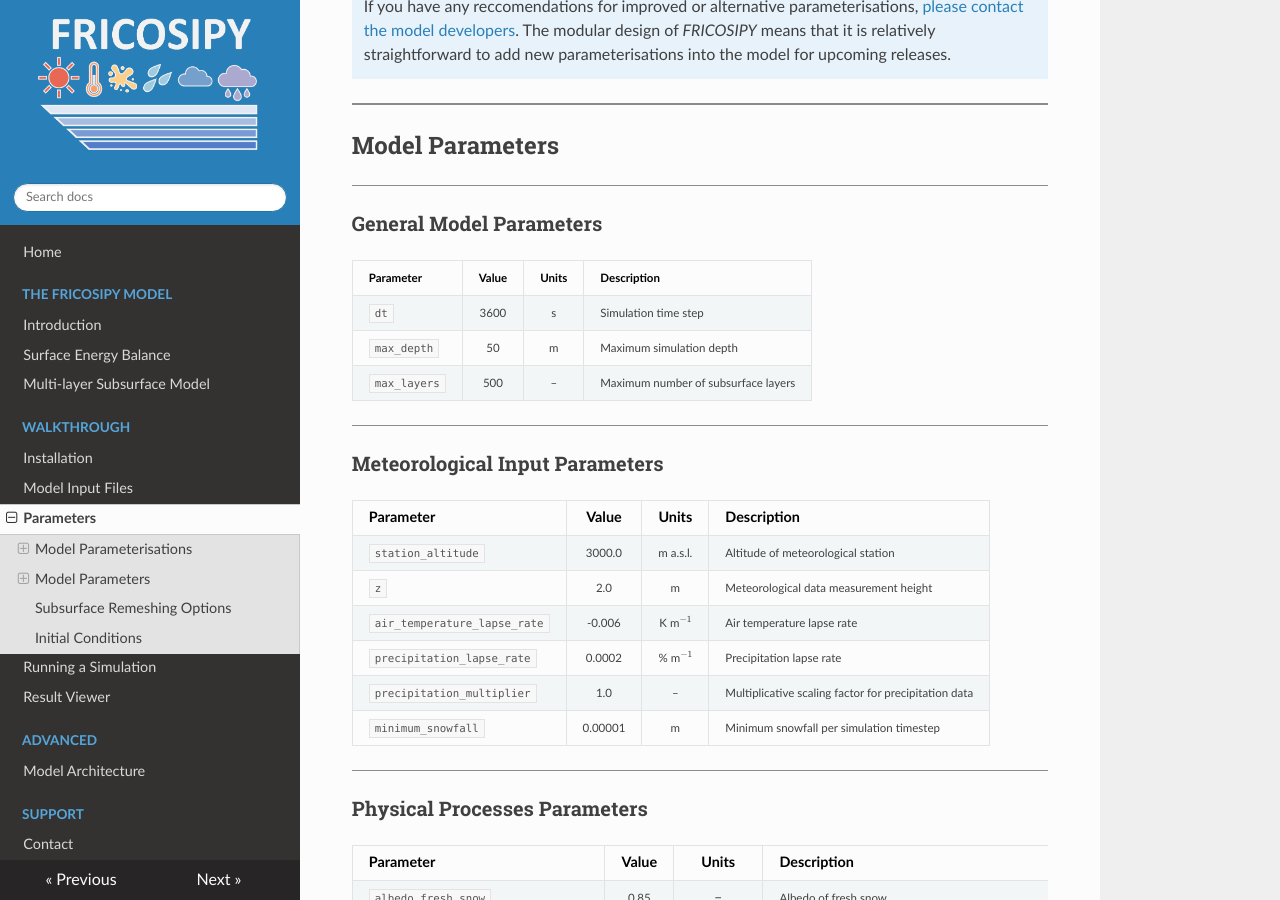
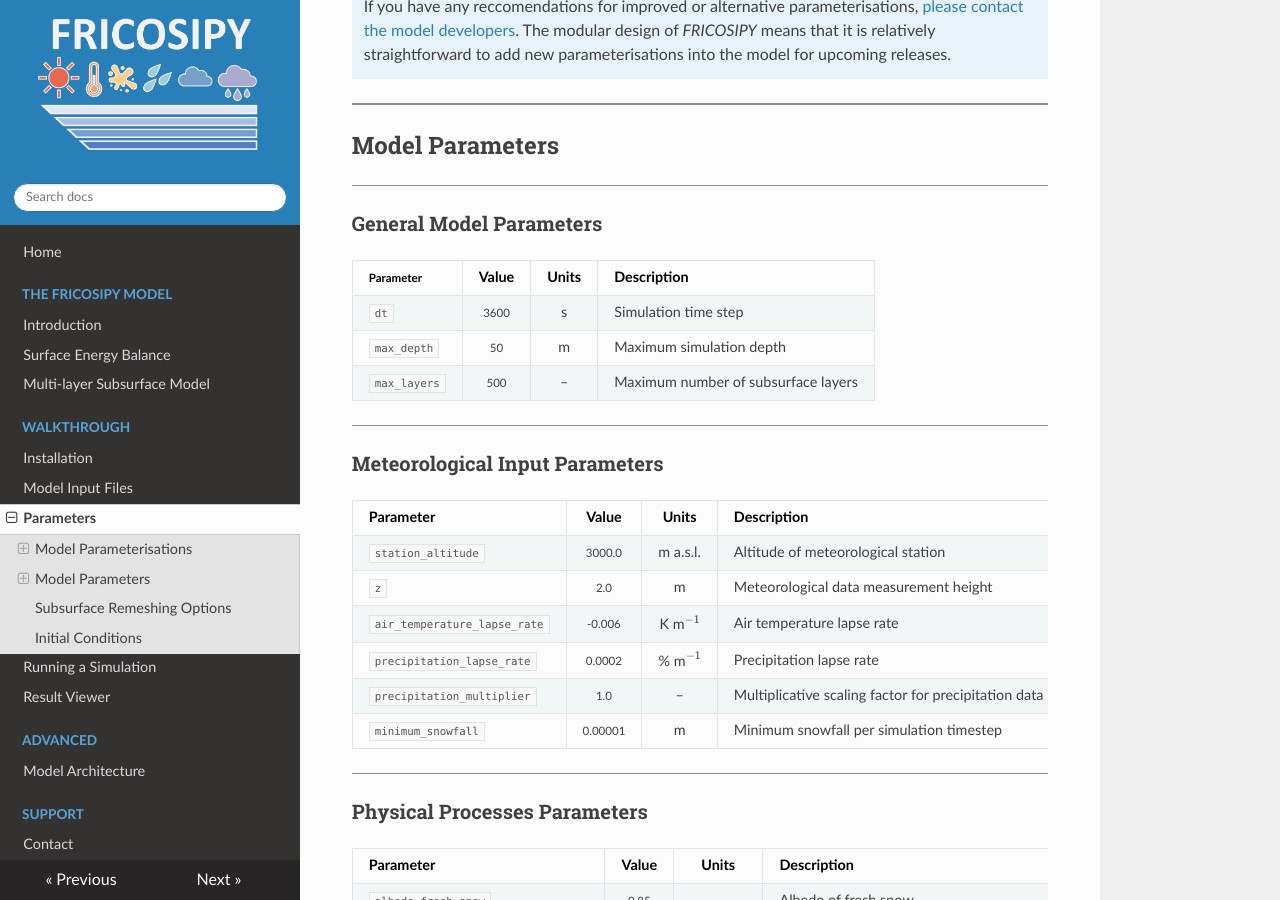
Before and after one commit to MarcusGastaldello/FRICOSIPY, an MkDocs documentation site: the page built from docs/parameters.md, in a window 1280 px wide and 900 px high, scrolled down 1329 px. Built offline with MkDocs 1.6.1, drawn with Linux system fonts in a browser that asks for light colours.

Commit message:
Update parameters.md

```diff
--- a/docs/parameters.md
+++ b/docs/parameters.md
@@ -53,11 +53,11 @@
 
 ### General Model Parameters
 
-| <small>Parameter | <small>Value | <small>Units | <small>Description |
+| <small>Parameter | Value | Units | Description |
 |:---|:---:|:---:|---|
-| `dt`          | <small>3600</small> | <small>s | <small>Simulation time step |
-| `max_depth`   | <small>50</small>   | <small>m | <small>Maximum simulation depth |
-| `max_layers`  | <small>500</small>  | <small>– | <small>Maximum number of subsurface layers |
+| `dt`          | <small>3600</small> | s | Simulation time step |
+| `max_depth`   | <small>50</small>   | m | Maximum simulation depth |
+| `max_layers`  | <small>500</small>  | – | Maximum number of subsurface layers |
 
 <hr style="height:1px; background-color:#8b8b8b; border:none;" />
 
@@ -65,12 +65,12 @@
 
 | Parameter | Value | Units | Description |
 |-----|:---:|:---:|---|
-| `station_altitude` | <small>3000.0</small>            | <small>m a.s.l. | <small>Altitude of meteorological station |
-| `z` | <small>2.0</small>                              | <small>m | <small>Meteorological data measurement height |
-| `air_temperature_lapse_rate` | <small>-0.006</small>  | <small>K m$^{-1}$ | <small>Air temperature lapse rate |
-| `precipitation_lapse_rate` | <small>0.0002</small>    | <small>% m$^{-1}$ | <small>Precipitation lapse rate |
-| `precipitation_multiplier` | <small>1.0</small>       | <small>– | <small>Multiplicative scaling factor for precipitation data |
-| `minimum_snowfall` | <small>0.00001</small>           | <small>m | <small>Minimum snowfall per simulation timestep |
+| `station_altitude` | <small>3000.0</small>            | m a.s.l. | Altitude of meteorological station |
+| `z` | <small>2.0</small>                              | m | Meteorological data measurement height |
+| `air_temperature_lapse_rate` | <small>-0.006</small>  | K m$^{-1}$ | Air temperature lapse rate |
+| `precipitation_lapse_rate` | <small>0.0002</small>    | % m$^{-1}$ | Precipitation lapse rate |
+| `precipitation_multiplier` | <small>1.0</small>       | – | Multiplicative scaling factor for precipitation data |
+| `minimum_snowfall` | <small>0.00001</small>           | m | Minimum snowfall per simulation timestep |
 
 <hr style="height:1px; background-color:#8b8b8b; border:none;" />
 
@@ -78,10 +78,10 @@
 
 | Parameter | Value | Units | Description |
 |:---|:---:|:---:|---|
-| `albedo_fresh_snow` | <small>0.85                       | – | <small>Albedo of fresh snow</small> |
+| `albedo_fresh_snow` | <small>0.85</small>                        | – | Albedo of fresh snow |
 | `albedo_firn` | <small>0.52</small>                              | – | Albedo of firn |
 | `albedo_ice` | <small>0.30</small>                               | – | Albedo of ice |
-| `albedo_characteristic_snow_depth` | <small>3.0</small>          | <small>cm | Characteristic scale for snow depth |
+| `albedo_characteristic_snow_depth` | <small>3.0</small>          | cm | Characteristic scale for snow depth |
 | `cloud_transmissivity_coeff_alpha` | <small>0.233</small>        | – | Cloud transmissivity coefficient alpha |
 | `cloud_transmissivity_coeff_beta` | <small>0.415</small>         | – | Cloud transmissivity coefficient beta |
 | `cloud_emissivity` | <small>0.96</small>                         | – | Emissivity of clouds |
```
